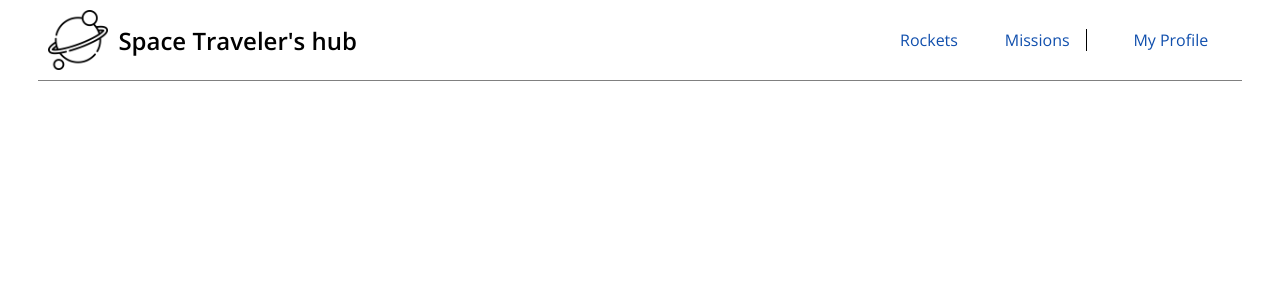
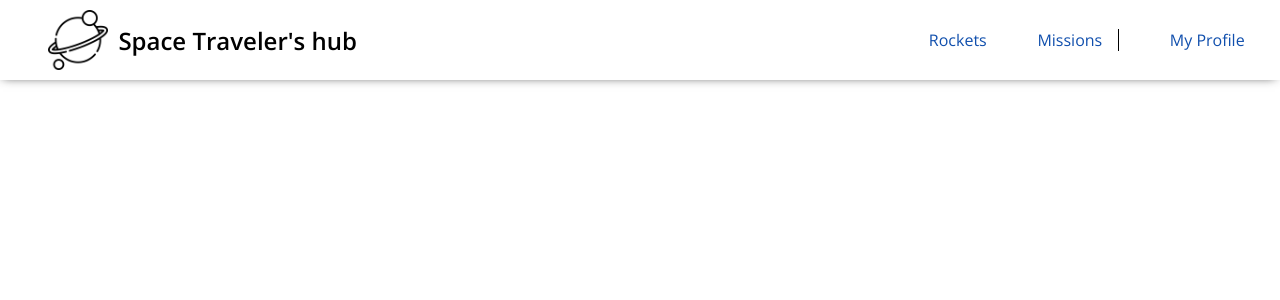
Before and after one commit to AmineHLub/space-travelers-hub, a React (Create React App) app: page / in a window 1280 px wide. Shown: the top 300 px of the page. Built offline with nearby package versions, Linux system fonts and the light colour scheme; no server answers.

Commit message:
Fix navbar empty margin, Add boxshadow instead of straight line

```diff
--- a/src/components/assets/Navbar.css
+++ b/src/components/assets/Navbar.css
@@ -2,17 +2,19 @@
 
 .navbar {
   position: fixed;
+  top: 0;
   width: 100%;
+  height: 80px;
   background-color: white;
   font-family: 'Open Sans', sans-serif;
+  box-shadow: -1px 1px 10px -4px rgb(48, 48, 48);
 }
 
 .navbar-container {
   display: flex;
   justify-content: space-between;
   align-items: center;
-  margin: 0 3% 20px 3%;
-  border-bottom: 1px solid gray;
+  margin: 0 0 20px 3%;
   padding: 10px;
   margin-bottom: 20px;
 }
```
